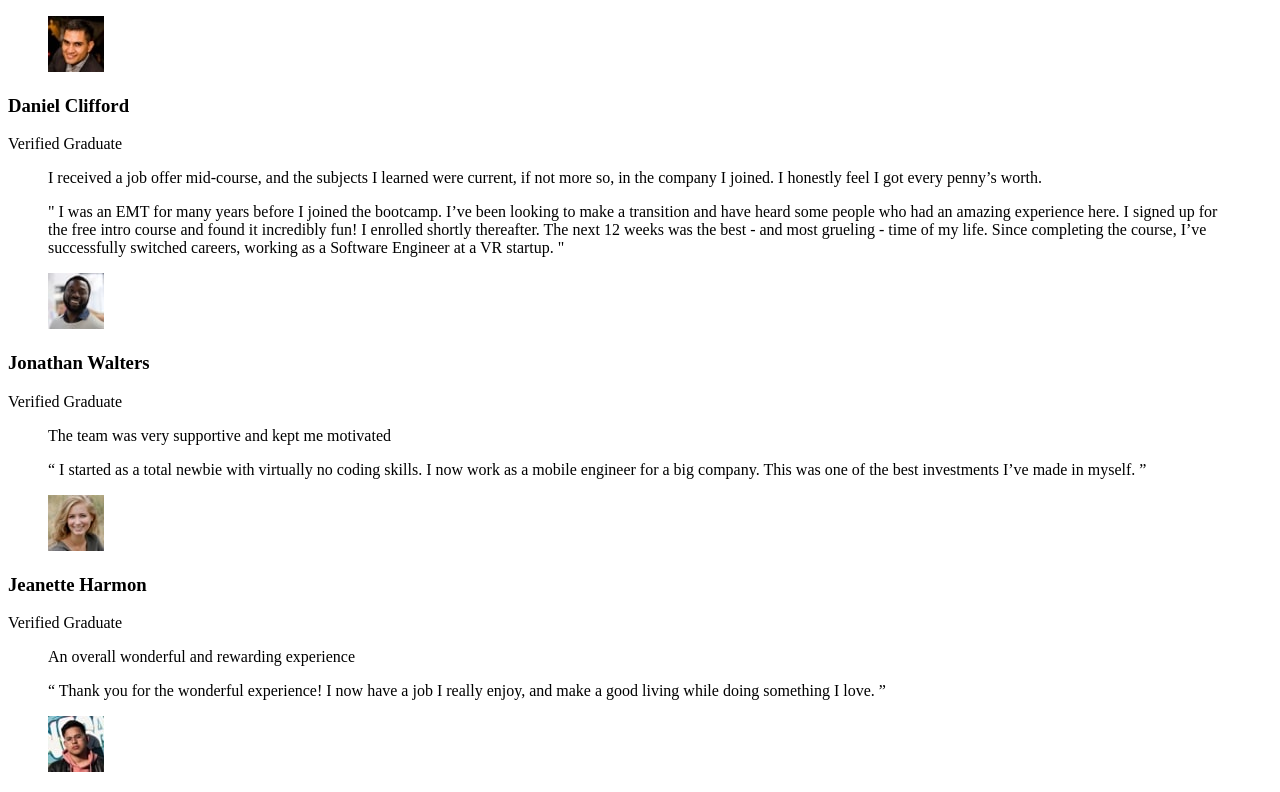
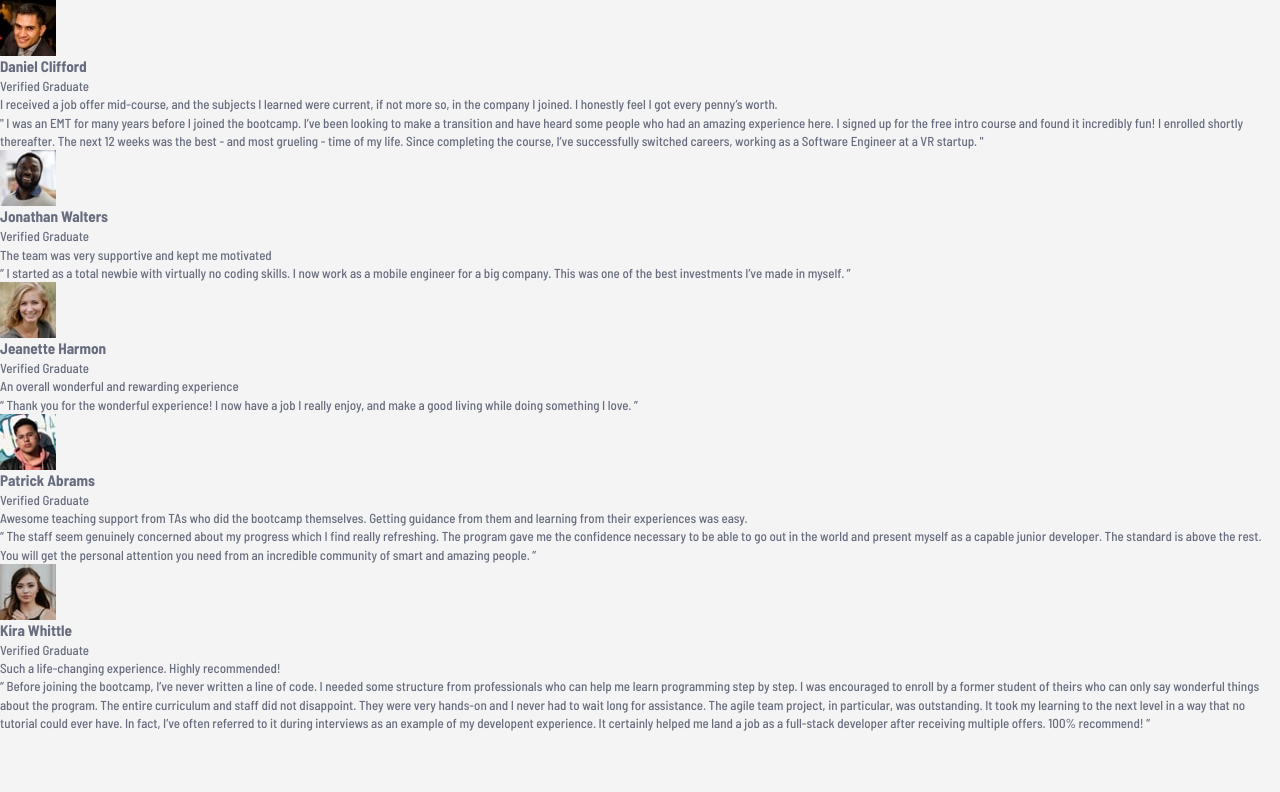
Before and after one commit to dev-ethanjohn/testimonial-grid-section, a plain HTML site: page index.html in a window 1280 px wide. Shown: the top 792 px of the page. Drawn offline with Linux system fonts and the light colour scheme.

Commit message:
feat: Add reset to selectors for uniform and consistent styling

```diff
--- a/index.css
+++ b/index.css
@@ -25,3 +25,45 @@
   --fs-200: 0.8125rem; /*13px*/
   --fs-100: 0.6875rem; /*11px*/
 }
+
+/*=======================
+ * RESET
+ * ref: https://www.joshwcomeau.com/css/custom-css-reset/
+ *========================**/
+
+*,
+*::before,
+*::after {
+  box-sizing: border-box;
+}
+
+* {
+  margin: 0;
+  padding: 0;
+}
+
+body {
+  font-family: var(--ff-sans-semi-cond);
+  font-size: var(--fs-200);
+  color: hsl(var(--clr-grey-400));
+  font-weight: 500;
+
+  /* improve text rendering on mac */
+  -webkit-font-smoothing: antialiased;
+
+  background-color: hsl(300, 5%, 96%);
+  line-height: 1.4;
+}
+
+img {
+  /* https://www.youtube.com/watch?v=345V2MU3E_w */
+  font-style: italic;
+
+  display: block;
+  max-width: 100%;
+  height: auto;
+}
+
+p {
+  overflow-wrap: break-word;
+}
```
